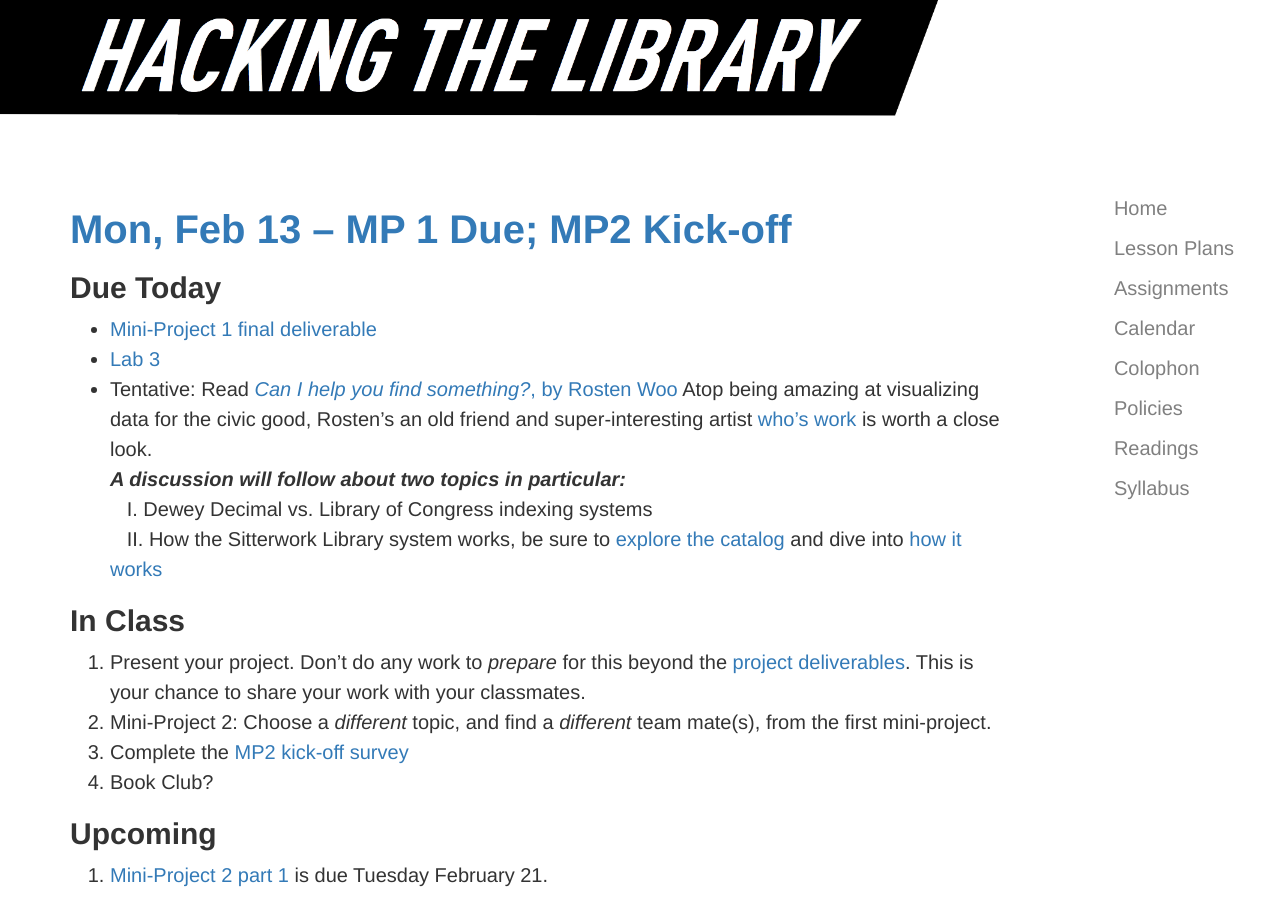
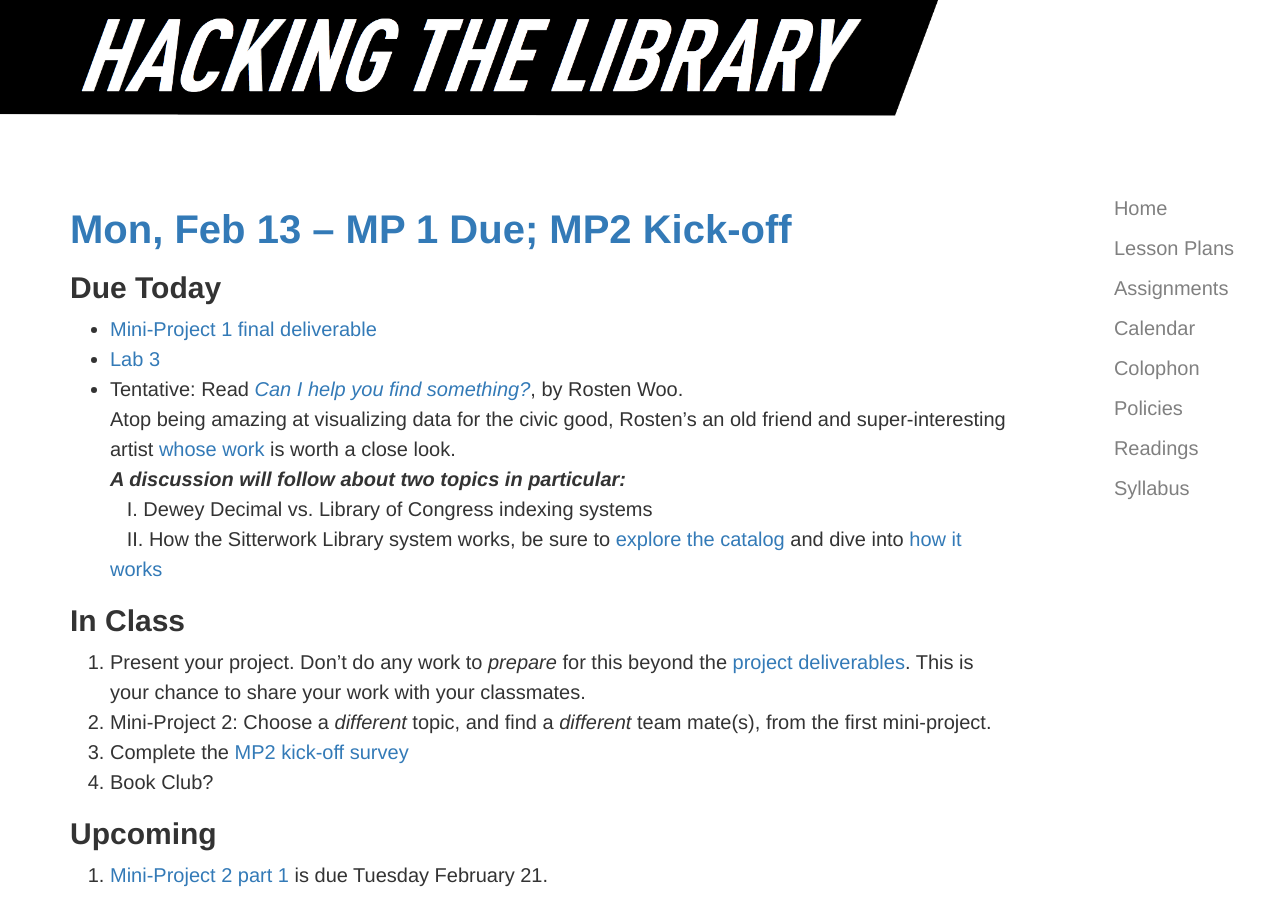
Before and after one commit to osteele/hackingthelibrary.org, a Jekyll site: the page built from index.md, in a window 1280 px wide and 900 px high. Built offline with Jekyll 4.4.1, drawn with Linux system fonts in a browser that asks for light colours.

Commit message:
who's → whose

```diff
--- a/_data/readings.yml
+++ b/_data/readings.yml
@@ -24,8 +24,9 @@ twelve_factor:
 
 can_I_help_you_find_something:
   reading: >
-    Read [_Can I help you find something?_, by Rosten Woo](http://www.rostenwoo.biz/index.php/abouthaystacks) Atop being amazing at visualizing data for the civic good, Rosten's an old friend and super-interesting artist [who's work](http://www.rostenwoo.biz/) is worth a close look.
-    <br><b>_A discussion will follow about two topics in particular:_</b><br>
+    Read [_Can I help you find something?_](http://www.rostenwoo.biz/index.php/abouthaystacks), by Rosten Woo.<br>
+    Atop being amazing at visualizing data for the civic good, Rosten's an old friend and super-interesting artist [whose work](http://www.rostenwoo.biz/) is worth a close look.<br>
+    <b>_A discussion will follow about two topics in particular:_</b><br>
     &nbsp; &nbsp;I. Dewey Decimal vs. Library of Congress indexing systems <br>
     &nbsp; &nbsp;II. How the Sitterwork Library system works, be sure to [explore the catalog](http://www.sitterwerk-katalog.ch/controller/public/show_book.php?gm=661114) and dive into [how it works](http://www.sitterwerk.ch/en/art-library/dynamic-order.html)
   due: 2017-02-13
```
